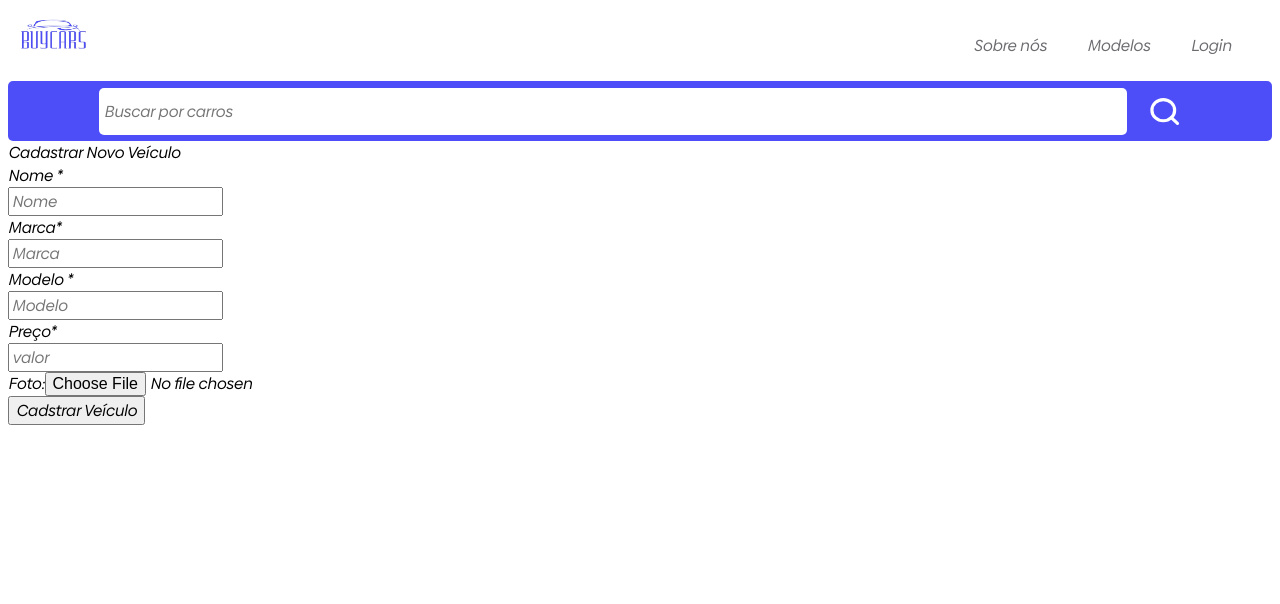
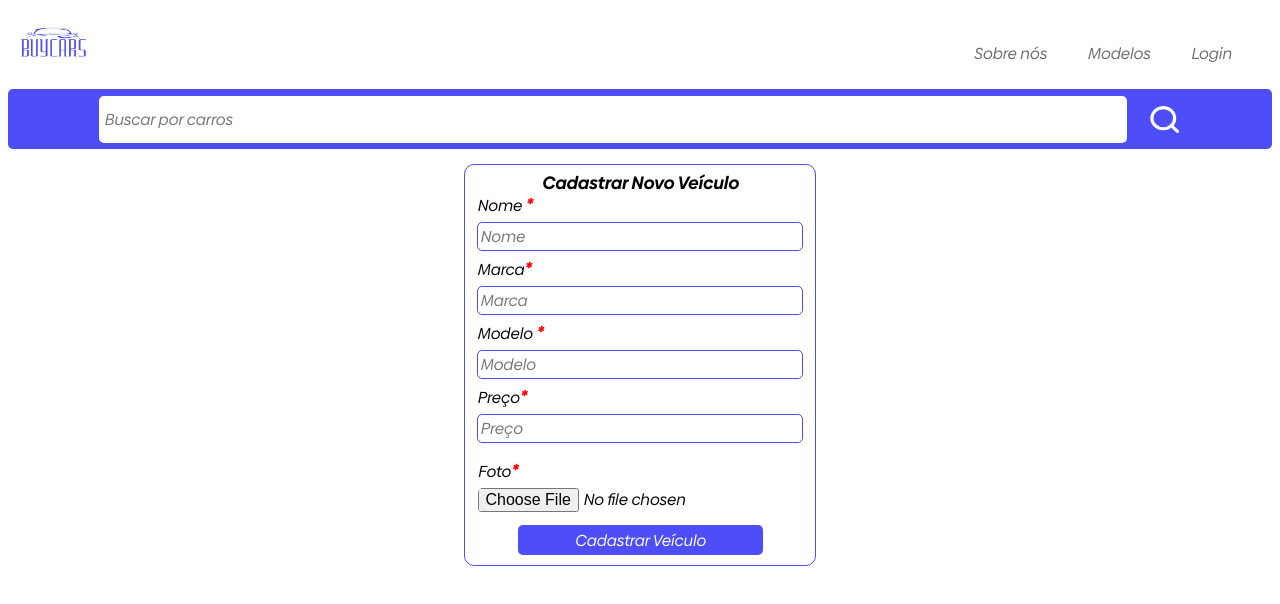
Before and after one commit to RicardolimaR2L/Loja-de-carros-Web, a Next.js app: page /cadastro in a window 1280 px wide. Shown: the top 604 px of the page. Built offline with nearby package versions, Linux system fonts and the light colour scheme; no server answers.

Commit message:
Finalizar integração com o backend

```diff
--- a/componentes/cardCarro/cardCarro.scss
+++ b/componentes/cardCarro/cardCarro.scss
@@ -39,23 +39,25 @@
       border-radius: 10px;
       padding-left: 15px;
 
-      span{
+      span {
         font-family: $fontBold;
         font-size: 18px;
       }
-      .fechar-modal{
-       width: 270px;
-       height: 15px;
-       display: flex;
-       justify-content:flex-end;
-        position:relative;
+
+      .fechar-modal {
+        width: 270px;
+        height: 15px;
+        display: flex;
+        justify-content: flex-end;
+        position: relative;
         color: red;
         cursor: pointer;
 
       }
 
 
-      .div-label .required {
+      .div-label .required,
+      .upload-foto .required {
         content: "*";
         color: red;
       }
@@ -85,7 +87,8 @@
         justify-content: center;
         gap: 15px;
         padding-left: 45px;
-        .botao-padrao{
+
+        .botao-padrao {
           width: 100%;
           height: 25px;
           margin-top: 30px;
--- a/componentes/carros/index.js
+++ b/componentes/carros/index.js
@@ -9,14 +9,18 @@ export default function Carros({ carro }) {
       const listaDeCarros = [...carro.data];
       listaDeCarros.sort((a, b) => a.preco - b.preco);
       setCarrosOrdenados(listaDeCarros);
+
     }
+
   }, [carro]);
+
 
   return (
     <div className="container-carros">
       <div className="grid-carros">
         {carrosOrdenados.map((carro, index) => (
           <CardCarro
+            id={carro._id}
             key={index}
             className="item-carro"
             src={carro.foto}
--- a/componentes/inputPesquisa/index.js
+++ b/componentes/inputPesquisa/index.js
@@ -4,9 +4,7 @@ import pesquisaIcon from '../../public/imagens/iconePesquisa.svg'
 export default function InputPesquisa({
   tipo,
   texto,
-  valor = '',
-  aoAlterarValor,
-  onChange
+
 }) {
 
 
@@ -16,8 +14,7 @@ export default function InputPesquisa({
         <input
           type={tipo}
           placeholder={' Buscar por carros '}
-          value={valor}
-          onChange={aoAlterarValor}
+
         />
       </div>
       <Image
--- a/pages/cadastro/cadastro.scss
+++ b/pages/cadastro/cadastro.scss
@@ -1,2 +1,80 @@
-.container-cadastro{
-    background-color: red;}
+.container-cadastro {
+    width: 100%;
+    display: flex;
+    align-items: center;
+    flex-direction: column;
+    justify-content: center;
+
+    .container-principal {
+        width: 350px;
+        height: 400px;
+        display: flex;
+        align-items: center;
+        justify-content: center;
+        flex-direction: column;
+        border: 1px solid $corPrimaria1;
+        border-radius: 10px;
+        margin-top: 15px;
+
+        span{
+            font-family: $fontBold;
+            font-size: 18px;
+
+            }
+
+        .formulario-cadastro {
+            width: 320px;
+            height: 300px;
+            display: flex;
+            align-items: center;
+            justify-content: center;
+            flex-direction: column;
+
+            input {
+                width: 320px;
+                height: 25px;
+                margin-bottom: 5px;
+                margin-top: 5px;
+                border: 1px solid $corPrimaria1;
+                border-radius: 5px;
+            }
+
+            .div-label .required,
+            .upload-foto .required {
+                content: "*";
+                color: red;
+            }
+
+            .upload-foto {
+                width: 325px;
+                margin-top: 10px;
+                height: 40px;
+                cursor: pointer;
+                input{
+                    border:none;
+
+                }
+            }
+        }
+            .botoes{
+                width: 100%;
+                display: flex;
+                align-items: center;
+                justify-content: center;
+                height: 40px;
+                margin-top: 25px;
+                .botao-padrao {
+                    width: 70%;
+                    height: 30px;
+                    color: $branco;
+                    background-color: $corPrimaria1;
+                    font-family: $fontRegular;
+                    border: none;
+                    border-radius: 5px;
+                    cursor: pointer;
+                  }
+            }
+
+    }
+
+}
--- a/pages/cadastro/index.js
+++ b/pages/cadastro/index.js
@@ -1,58 +1,65 @@
-import Image from 'next/image';
-import { useState, useEffect } from 'react'
-import InputPesquisa from '../../componentes/inputPesquisa';
+import { useState } from 'react'
 import InputModal from '../../componentes/inputModal';
 import Botao from '../../componentes/botao';
 import { useRouter } from 'next/router';
 import Header from '../../componentes/header';
+import CarApiService from '../../services/CarService';
+import InputPesquisa from '../../componentes/inputPesquisa';
+
+const carApiService = new CarApiService();
 
 
-export default function CardCarro({ src, alt, marca, nome, preco, modelo }) {
-    const [token, setToken] = useState();
-    const [mostrarModal, setMostrarModal] = useState(false)
-    const [nomeCarro, setNomeCarro] = useState(nome)
-    const [marcaCarro, setMarcaCarro] = useState(marca)
-    const [modeloCarro, setModeloCarro] = useState(modelo)
-    const [precoCarro, setPrecoCarro] = useState(preco)
+export default function cadastro({ id, marca, nome, preco, modelo }) {
+
+    const [nomeCarro, setNomeCarro] = useState('')
+    const [marcaCarro, setMarcaCarro] = useState('')
+    const [modeloCarro, setModeloCarro] = useState('')
+    const [precoCarro, setPrecoCarro] = useState('')
+    const [image, setImagem] = useState('')
 
     const router = useRouter()
-    useEffect(() => {
-        const token = localStorage.getItem('token');
-        if (token) {
-            setToken(token)
+
+
+
+    const imagemSelecionada = (event) => {
+        const fotoCarro = event.target.files[0];
+        setImagem(fotoCarro)
+    }
+    const cadastrarCarro = async () => {
+
+        try {
+            const carroData = await carApiService.post('/Carros', {
+
+                id,
+                nomeCarro,
+                marcaCarro,
+                modeloCarro,
+                precoCarro,
+                file: image
+            });
+            router.push('/')
+            setMostrarModal(false)
+            console.log('Carro cadastrado com sucesso ')
+            return carroData
+        } catch (error) {
+            console.log('nao foi possivel cadastrar carro. ' + error)
         }
-    }, []);
-
-    const exibirModal = () => {
-        setMostrarModal(true)
-    }
-    const cancelarEdicao = () => {
-        setMostrarModal(false)
-    }
-
-    const carroEditado = () => {
-        router.push('/')
-        setMostrarModal(false)
-
     }
 
     return (
         <div className="container-cadastro">
             <Header />
-            <InputPesquisa/>
+            <InputPesquisa />
             <div className="container-principal">
                 <span>Cadastrar Novo Veículo</span>
-
-
-                <div className='formulario-de cadastro'>
-                    <form>
+                <div >
+                    <form className='formulario-cadastro'>
                         <InputModal
                             label={'Nome '}
                             tipo="text"
                             texto="Nome"
                             aoAlterarValor={e => setNomeCarro(e.target.value)}
                             valor={nomeCarro}
-
                         />
                         <InputModal
                             label={'Marca'}
@@ -70,25 +77,27 @@ export default function CardCarro({ src, alt, marca, nome, preco, modelo }) {
                         />
                         <InputModal
                             label={'Preço'}
-                            tipo="text"
-                            texto="valor"
+                            tipo="Number"
+                            texto="Preço"
                             aoAlterarValor={e => setPrecoCarro(e.target.value)}
                             valor={precoCarro}
                         />
                         <div className='upload-foto'>
-                            <label htmlFor="foto">Foto:</label>
+                            <label htmlFor="foto">Foto</label>
+                            <span className="required">*</span>
                             <input
                                 type="file"
                                 id="foto"
                                 name="foto"
                                 accept="image/*"
+                                onChange={imagemSelecionada}
                             />
                         </div>
                     </form>
                 </div>
-                <div className='botoes' onClick={carroEditado} >
+                <div className='botoes' onClick={cadastrarCarro} >
                     <Botao
-                        texto={'Cadstrar Veículo'}
+                        texto={'Cadastrar Veículo'}
                     />
                 </div>
             </div>
--- a/pages/login/index.js
+++ b/pages/login/index.js
@@ -42,12 +42,11 @@ export default function Login() {
       router.push('/')
     } catch (e) {
       console.log(e)
-      alert('erro ao realizar o login. ' + e.response?.data?.erro);
+       alert('erro ao realizar o login. ' + e.response?.data?.erro);
     }
 
     setEstasubmetendo(false)
   }
-
 
 
 
--- a/services/CarService.js
+++ b/services/CarService.js
@@ -24,14 +24,40 @@ export default class CarApiService {
   }
 
   post(url, data) {
-    return this.axios.post(url, data)
+    const bodyFormData = new FormData();
+    bodyFormData.append("id", data.id)
+    bodyFormData.append("file", data.file)
+    bodyFormData.append("nome", data.nomeCarro)
+    bodyFormData.append("marca", data.marcaCarro)
+    bodyFormData.append("modelo", data.modeloCarro)
+    bodyFormData.append("preco", data.precoCarro)
+    return this.axios.post(url, bodyFormData, {
+
+      headers: { 'content-type': 'multipart/form-data' }
+    })
   }
 
   async get(url) {
     return this.axios.get(url)
   }
 
-  put(url, data) {
-    return this.axios.put(url, data)
+  async put(url, data) {
+    console.log(data)
+    const bodyFormData = new FormData();
+    bodyFormData.append("id", data.id)
+    bodyFormData.append("file", data.file)
+    bodyFormData.append("nome", data.nomeCarro)
+    bodyFormData.append("marca", data.marcaCarro)
+    bodyFormData.append("modelo", data.modeloCarro)
+    bodyFormData.append("preco", data.precoCarro)
+    return this.axios.put(url, bodyFormData, {
+
+      headers: { 'content-type': 'multipart/form-data' }
+    })
   }
+
+  delete(url, data) {
+    return this.axios.delete(url, data)
+  }
+
 }
--- a/services/UsuarioServices.js
+++ b/services/UsuarioServices.js
@@ -2,10 +2,16 @@ import CarroApiService from './CarService'
 
 export default class UsuarioService extends CarroApiService {
   async login(credenciais) {
-    const { data } = await this.post('/endpointLogin', credenciais)
+    const { data } = await this.post('/Login', credenciais)
 
     localStorage.setItem('nome', data.nome)
     localStorage.setItem('email', data.email)
     localStorage.setItem('token', data.token)
   }
+
+  async logout(){
+    localStorage.removeItem('nome')
+    localStorage.removeItem('email')
+    localStorage.removeItem('token')
   }
+  }
--- a/styles/globals.scss
+++ b/styles/globals.scss
@@ -12,6 +12,7 @@ body,
 @import '../public/fonts/fonts.scss';
 @import '../componentes/home/home.scss';
 @import '../pages/login/login.scss';
+@import '../pages/cadastro/cadastro.scss';
 @import '../componentes/header/header.scss';
 @import '../componentes/cardCarro/cardCarro.scss';
 @import '../componentes/inputPesquisa/inputPesquisa.scss';
```
Also changed, not shown: componentes/cardCarro/index.js (+55 -9 lines), componentes/header/index.js (+14 -7 lines), componentes/home/index.js (+3 -9 lines).
